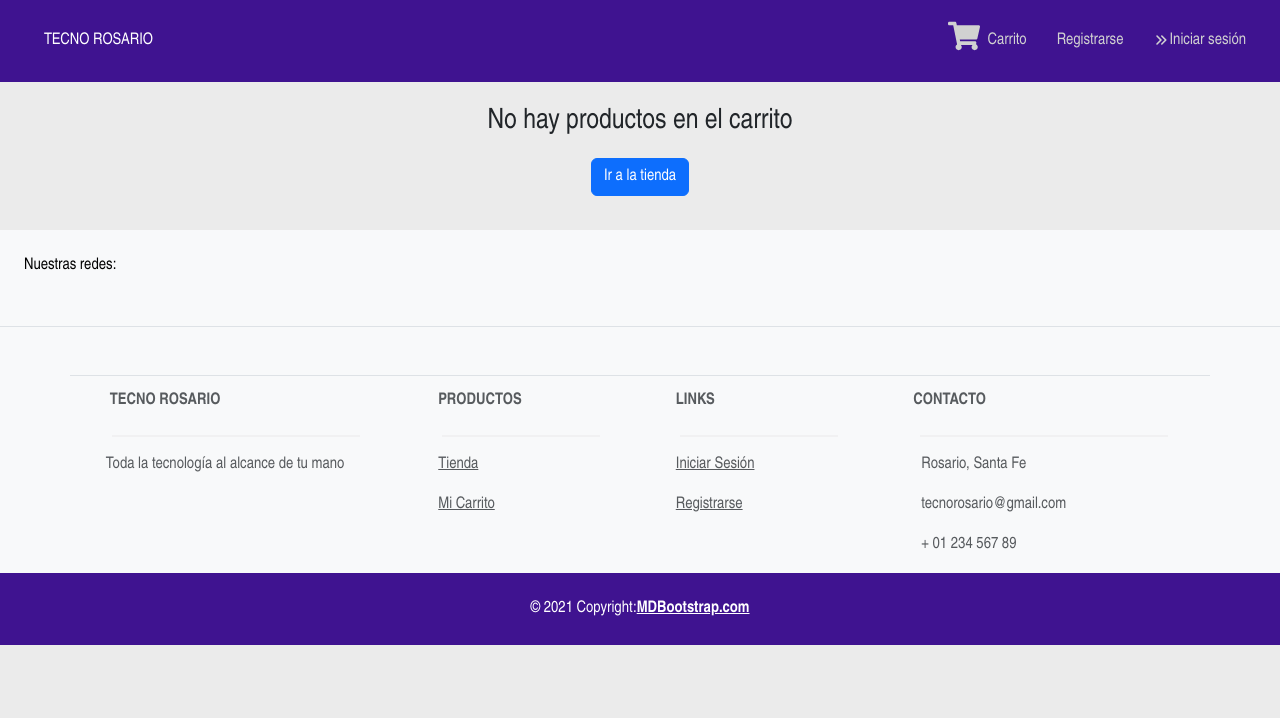
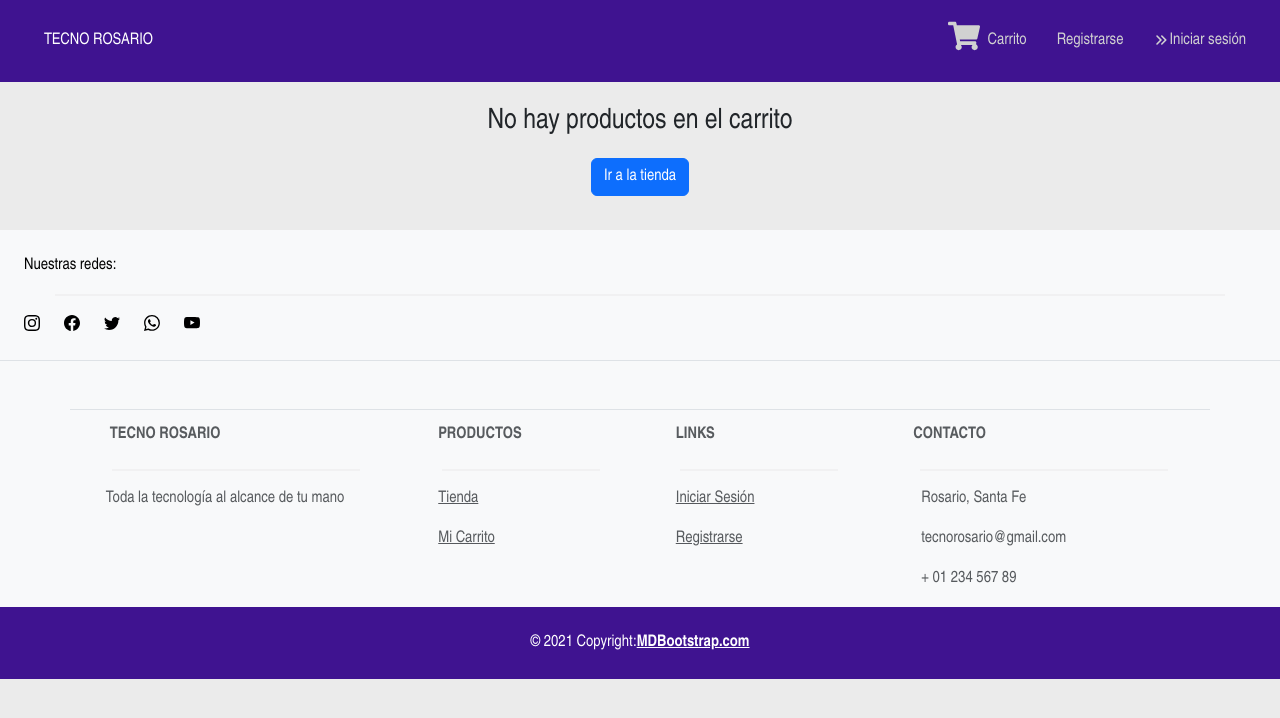
Before and after one commit to BrunoCMenna/Trabajo-LAB, a React (Create React App) app: page /Cart in a window 1280 px wide. Shown: the top 718 px of the page. Built offline with nearby package versions, Linux system fonts and the light colour scheme; the HTML template or start-up script is replaced by a standard one; a web font is replaced by a local one.

Commit message:
Iconos de Footer

```diff
--- a/package.json
+++ b/package.json
@@ -12,10 +12,11 @@
     "@testing-library/user-event": "^13.5.0",
     "bootstrap": "^5.3.0-alpha3",
     "mdb-react-ui-kit": "^6.0.0",
+    "mdbreact": "^5.2.0",
     "react": "^18.2.0",
     "react-bootstrap": "^2.7.4",
     "react-dom": "^18.2.0",
-    "react-icons": "^4.8.0",
+    "react-icons": "^4.9.0",
     "react-router": "^6.11.1",
     "react-router-dom": "6.11.1",
     "react-scripts": "5.0.1",
--- a/src/components/Footer/Footer.js
+++ b/src/components/Footer/Footer.js
@@ -7,6 +7,14 @@ import {
   MDBCol,
   MDBIcon,
 } from "mdb-react-ui-kit";
+import {
+  BsInstagram,
+  BsTwitter,
+  BsFacebook,
+  BsWhatsapp,
+  BsYoutube,
+} from 'react-icons/bs';
+
 
 export default function Footer() {
   return (
@@ -18,25 +26,23 @@ export default function Footer() {
           <div className="me-5 d-none d-lg-block">
             <span>Nuestras redes:</span>
           </div>
+          <hr></hr>
           <div>
-            <a href="" className="me-4 text-reset">
-              <MDBIcon fab icon="facebook-f" />
-            </a>
-            <a href="" className="me-4 text-reset">
-              <MDBIcon fab icon="twitter" />
-            </a>
-            <a href="" className="me-4 text-reset">
-              <MDBIcon fab icon="google" />
-            </a>
-            <a href="" className="me-4 text-reset">
-              <MDBIcon fab icon="instagram" />
-            </a>
-            <a href="" className="me-4 text-reset">
-              <MDBIcon fab icon="linkedin" />
-            </a>
-            <a href="" className="me-4 text-reset">
-              <MDBIcon fab icon="github" />
-            </a>
+          <a href='https://www.instagram.com/' target="_blanket" className='me-4 text-reset'>
+            <BsInstagram />
+          </a>
+          <a href='https://www.facebook.com/' target="_blanket" className='me-4 text-reset'>
+            <BsFacebook />
+          </a>
+          <a href='https://www.twitter.com/' target="_blanket" className='me-4 text-reset'>
+            <BsTwitter />
+          </a>
+          <a href='https://www.whatsapp.com/?lang=es' target="_blanket" className='me-4 text-reset'>
+            <BsWhatsapp />
+          </a>
+          <a href='https://www.youtube.com/' target="_blanket" className='me-4 text-reset'>
+            <BsYoutube />
+          </a>
           </div>
         </section>
 
--- a/src/components/NavBar/NavBar.js
+++ b/src/components/NavBar/NavBar.js
@@ -2,7 +2,6 @@ import React, { useContext } from "react";
 import { FaShoppingCart } from "react-icons/fa";
 import { HiChevronDoubleRight } from "react-icons/hi";
 import { useNavigate } from "react-router-dom";
-
 import "./NavBar.css";
 import { CartContext } from "../../contexts/ShoppingCartContext";
 
```
Also changed, not shown: 1 other file (tests, documents, lock files or other folders).
